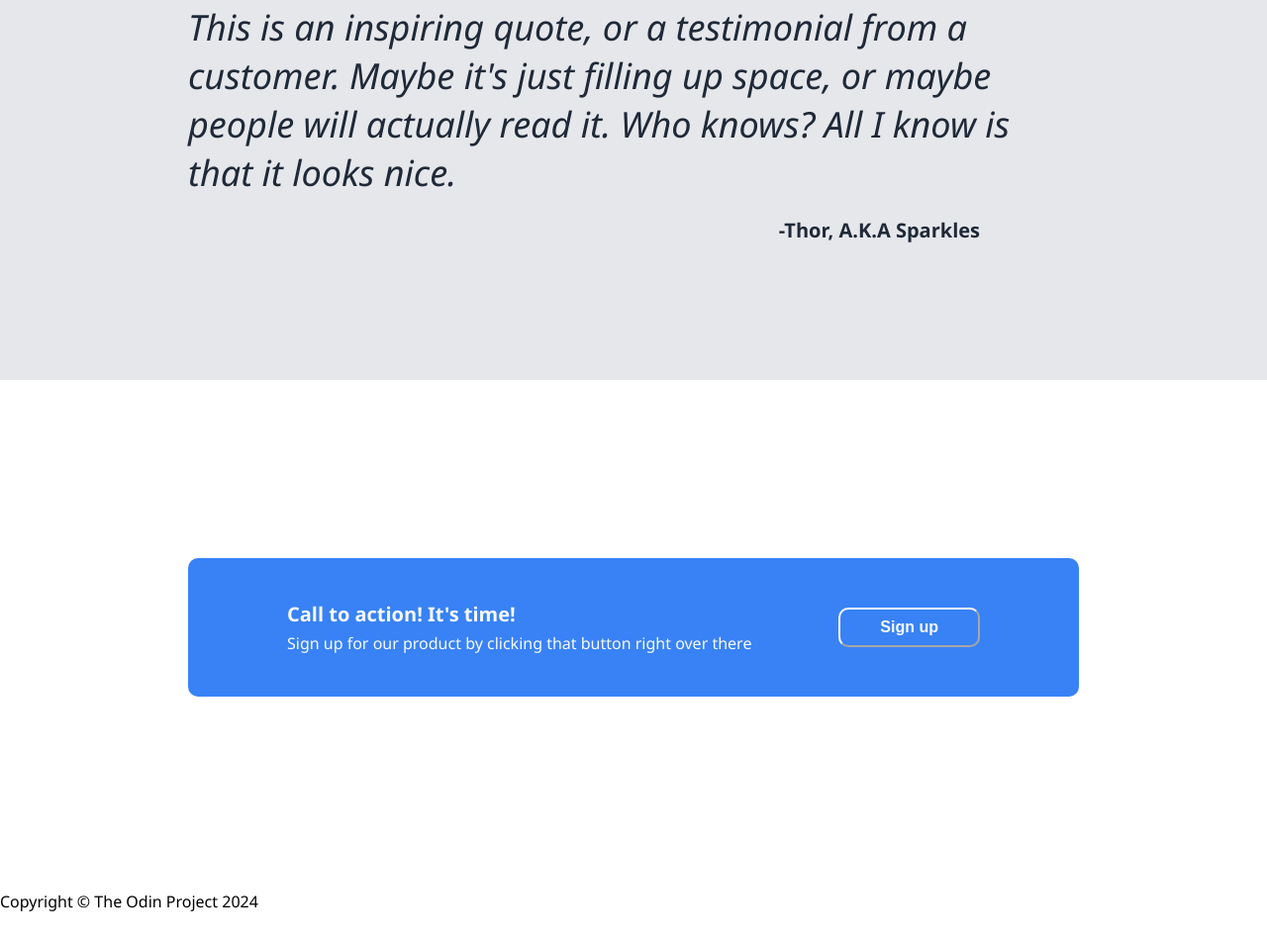
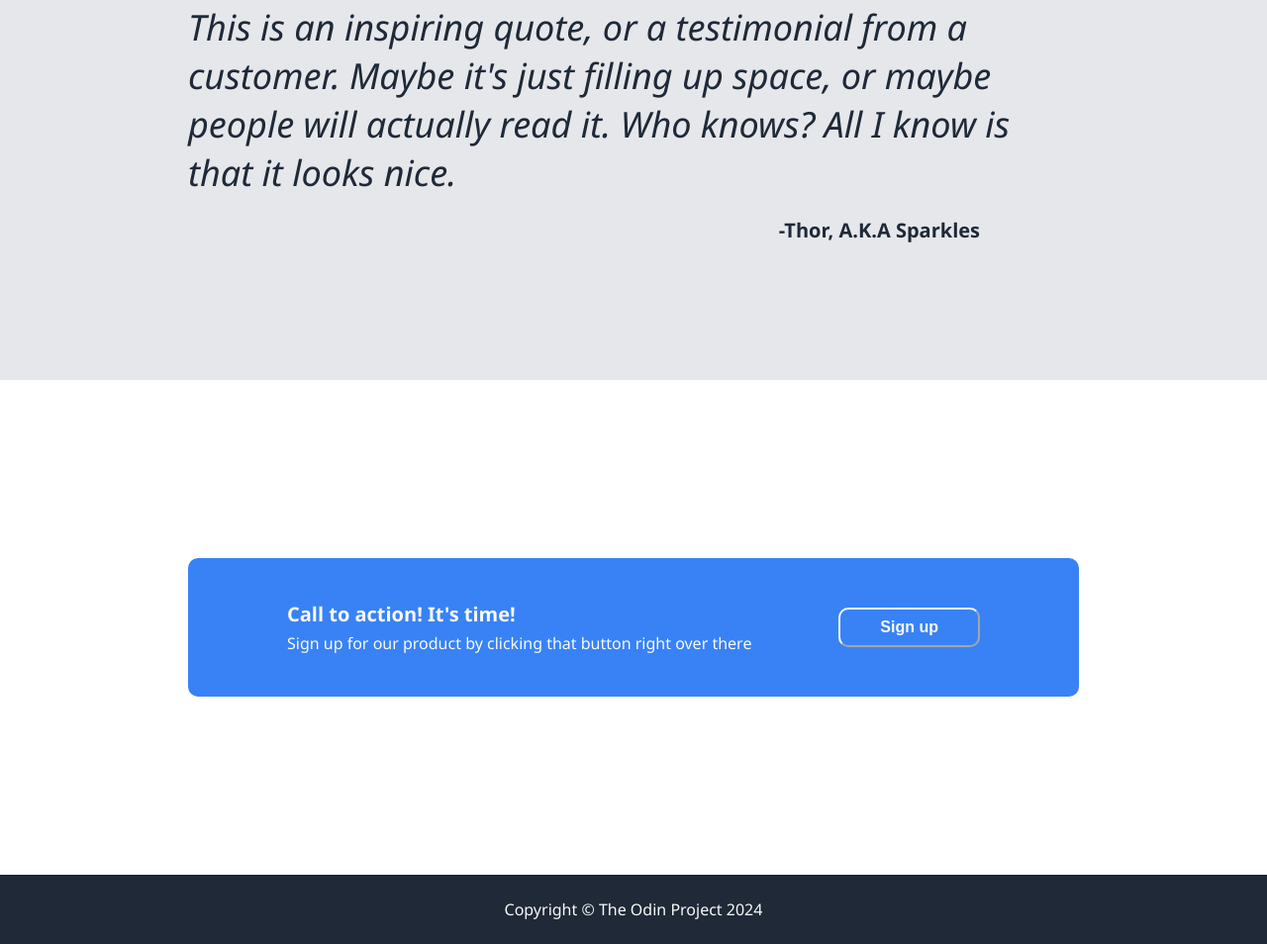
Before and after one commit to joshkoszarek/landing_page, a plain HTML site: page index.html in a window 1280 px wide. Shown: the part 1216-2170 px from the top of the page at 99% size. Drawn offline with Linux system fonts and the light colour scheme.

Commit message:
Add styling to footer

```diff
--- a/style.css
+++ b/style.css
@@ -245,3 +245,21 @@ Call to Action Section
     color: #F9FAF8;
     height: 40px;
 }
+
+/*
+------------------------------------
+Footer
+------------------------------------
+*/
+
+footer {
+    height: 70px;
+    background-color: #1F2937;
+    display: flex;
+    justify-content: center;
+
+}
+footer p {
+    color: #F9FAF8;
+    align-self: center;
+}
```
